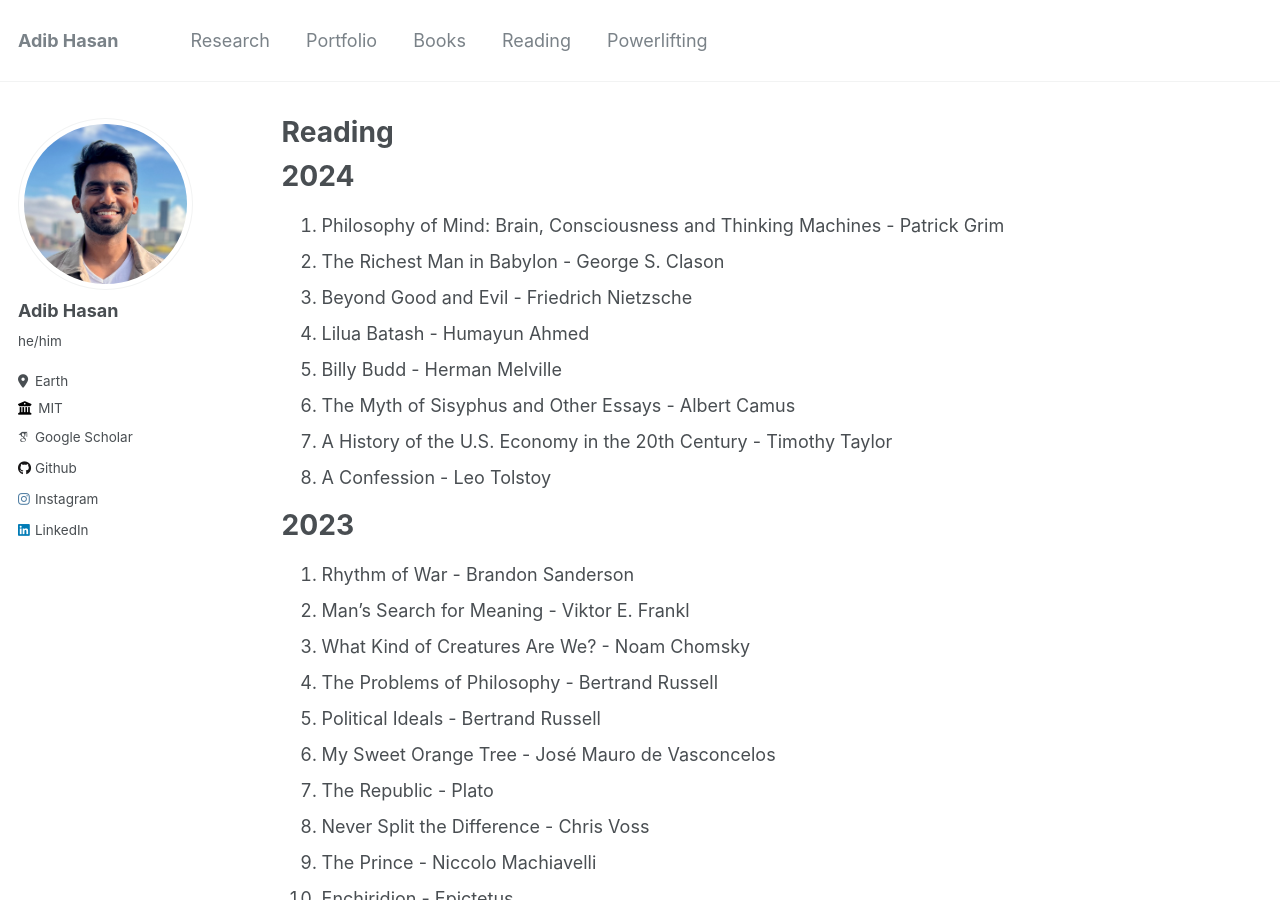
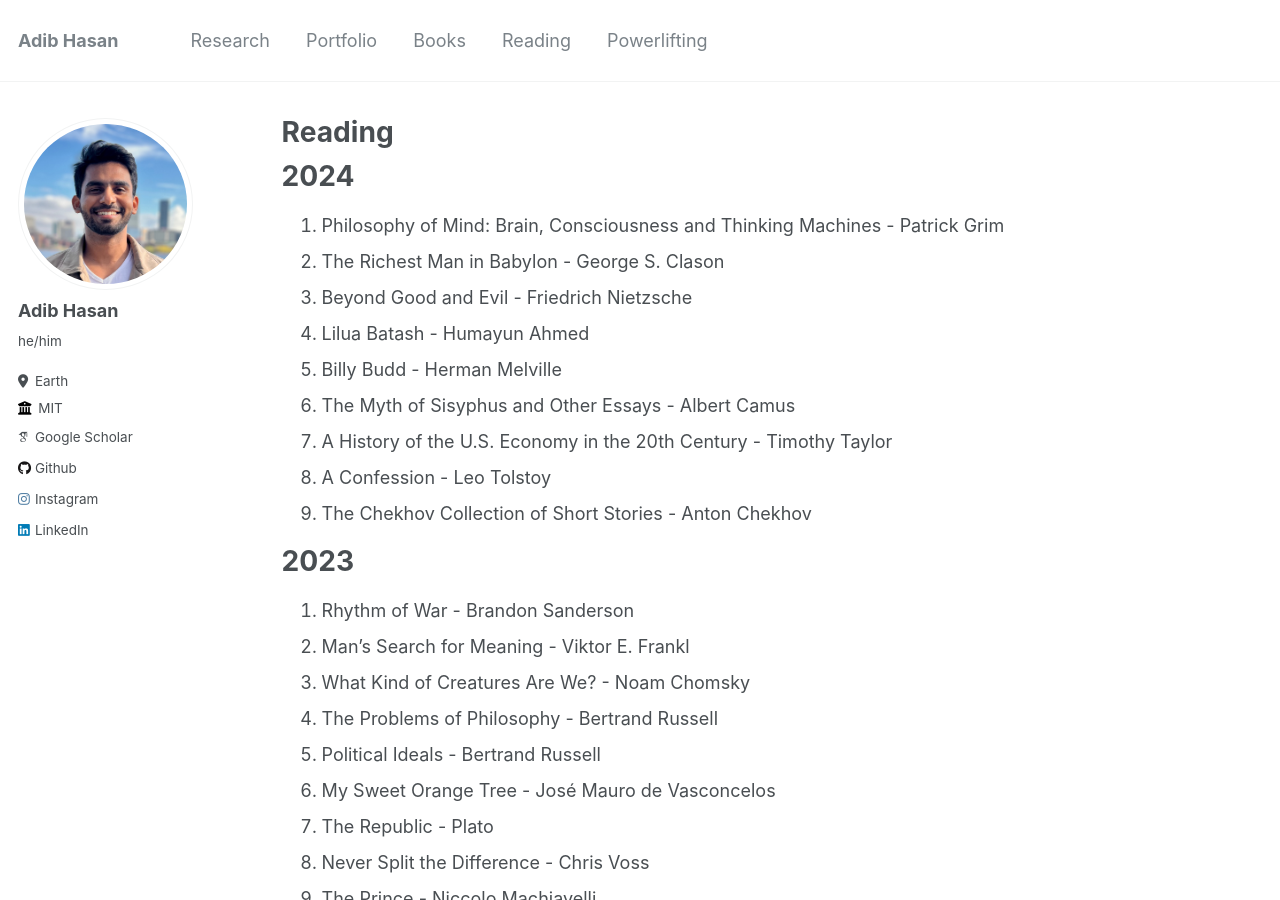
Before and after one commit to Neehan/neehan.github.io, a Jekyll site: the page built from _pages/reading.md, in a window 1280 px wide and 900 px high. Built offline with Jekyll 4.4.1, drawn with Linux system fonts in a browser that asks for light colours; some web fonts are replaced.

Commit message:
Update reading.md

```diff
--- a/_pages/reading.md
+++ b/_pages/reading.md
@@ -12,6 +12,7 @@ author_profile: true
 6. The Myth of Sisyphus and Other Essays - Albert Camus
 7. A History of the U.S. Economy in the 20th Century - Timothy Taylor
 8. A Confession - Leo Tolstoy
+9. The Chekhov Collection of Short Stories - Anton Chekhov
 
 # 2023
 1. Rhythm of War - Brandon Sanderson
```
